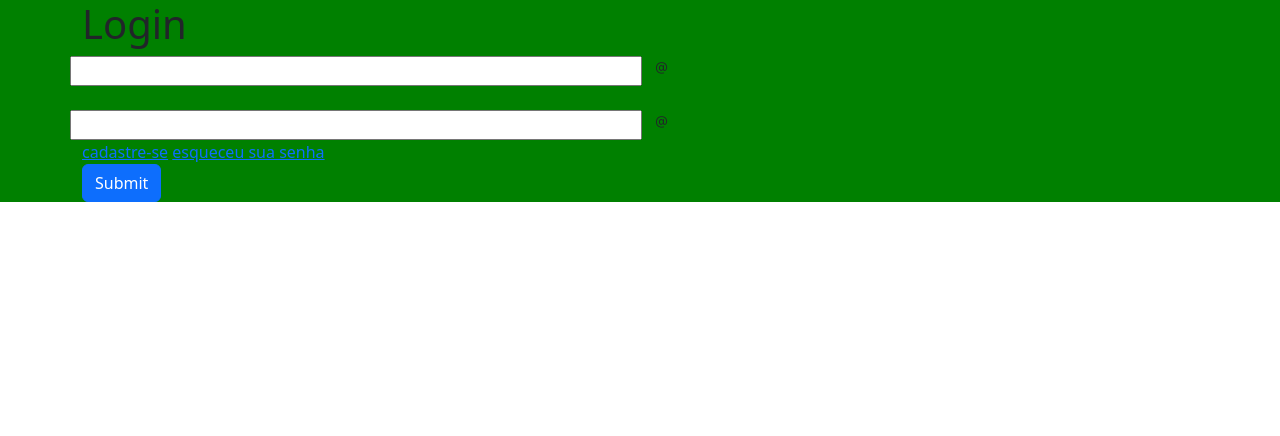
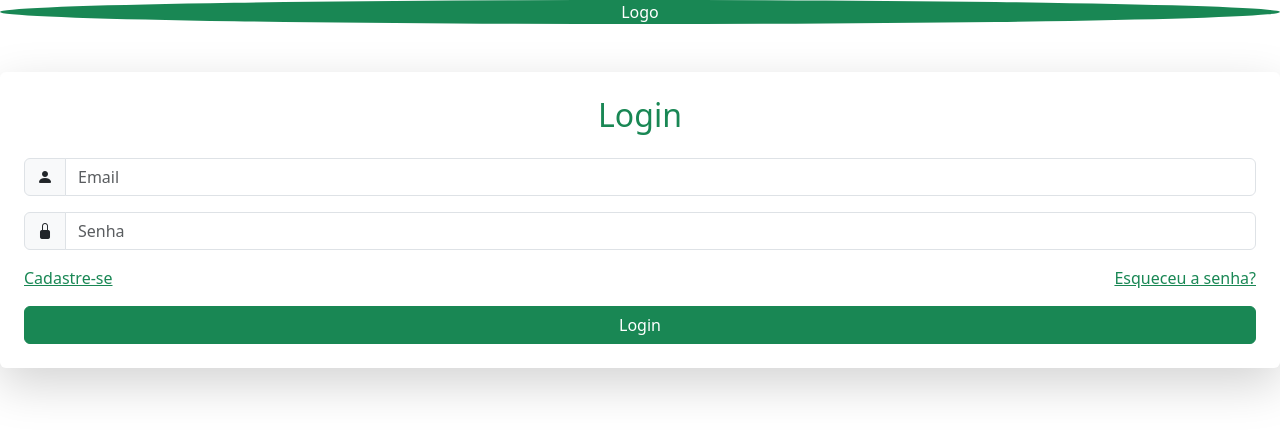
Before and after one commit to DSM2SEM2024/100esperanca, a PHP site: page /tela_login.html in a window 1280 px wide. Shown: the top 436 px of the page. Run offline with PHP 8.4, Linux system fonts and the light colour scheme; some libraries are stand-ins or nearby versions.

Commit message:
código certo que não ta funcionando, o layout é o que a gente quer, mas nãoconsigo alterar os detalhes e as classes do bootstrap tão funcionando de um jeito que não era pra estar

```diff
--- a/FrontEnd/assets/css/tela_login.css
+++ b/FrontEnd/assets/css/tela_login.css
@@ -1,6 +1,28 @@
+/* main, html{
+    background-color: #a5d6a7;
+}
+*{
+    background-color: #fff;
+    border-radius: 15px;
+}
 #sect1{
+    background-color: #a5d6a7;
+    border-radius: 15px;
+    box-shadow: 0 4px 8px rgba(0, 0, 0, 0.2);
+    text-align: center;
     display: flex;
     justify-content: center;
-    background-color: green;
 
 }
+#container{
+    border: solid;
+    border-radius: 15px;
+    width: 200px;
+
+}
+.links{
+    display: flexbox;
+    justify-content: space-between;
+    text-decoration: none;
+
+} */
--- a/FrontEnd/index.html
+++ b/FrontEnd/index.html
@@ -10,8 +10,8 @@
 </head>
 <body>
 
-<a href="gerenciar_usuarios.html">gerenciar_usuarios</a>
-<a href="criar_usuario.html">criar usuario</a>
-<a href="tela_login.html">adiburai </a>
+<a href="gerenciar_usuarios.html">Gerenciar Usuários</a>
+<a href="criar_usuario.html">Criar Usuário</a>
+<a href="tela_login.html">Tela de Login </a>
 </body>
 </html>
--- a/FrontEnd/tela_login.html
+++ b/FrontEnd/tela_login.html
@@ -3,32 +3,62 @@
 <head>
     <meta charset="UTF-8">
     <meta name="viewport" content="width=device-width, initial-scale=1.0">
-    <title>Document</title>
+    <title>Tela de Login</title>
     <link rel="stylesheet" href="node_modules/bootstrap/dist/css/bootstrap.min.css">
     <link rel="stylesheet" href="node_modules/bootstrap-icons/font/bootstrap-icons.css">
     <link rel="stylesheet" href="assets/css/tela_login.css">
 </head>
 <body>
     <main>
-        <section id="sect1">
-        <div class="container">
-            <h1>Login</h1>
-            <div class="row">
-                <input type="email" name="" id="" class="col">
-                <i class="bi bi-at col"></i>
+        <div class="logo bg-success text-white rounded-circle d-flex justify-content-center align-items-center mb-5">
+            Logo
+        </div>
+
+        <section class="login-container bg-white p-4 rounded shadow-lg text-center">
+            <h2 class="text-success mb-4">Login</h2>
+
+            <div class="input-group mb-3">
+                <span class="input-group-text">
+                    <i class="bi bi-person-fill" alt="user" width="20"></i>
+                </span>
+                <input type="email" class="form-control" placeholder="Email" required>
             </div>
-            <br>
-            <div class="row">
-                <input type="password" name="" id="" class="col">
-                <i class="bi bi-at col"></i>
+
+            <div class="input-group mb-3">
+                <span class="input-group-text">
+                    <i class="bi bi-lock-fill" alt="senha" width="20"></i>
+                </span>
+                <input type="password" class="form-control" placeholder="Senha" required>
             </div>
-                <a href="">cadastre-se</a>
-                <a href="">esqueceu sua senha</a>
-                    <br>
-                <input class="btn btn-primary" type="submit" value="Submit">
+
+            <div class="d-flex justify-content-between mb-3">
+                <a href="criar_usuario.html" class="text-decoration-underline text-success">Cadastre-se</a>
+                <a href="#" class="text-decoration-underline text-success">Esqueceu a senha?</a>
+            </div>
+
+            <button class="login-btn btn btn-success w-100">Login</button>
         </section>
     </main>
+</body>
 
-
-</body>
+<!-- </body><section id="sect1">
+    <div class="container">
+        <h1>Login</h1>
+        <div class="row">
+            <input type="email" name="Email" id="" class="col" placeholder="Email">
+            <label for="inputEmail"></label>
+            <i class="bi bi-at col"></i>
+        </div>
+        <br>
+        <div class="row">
+            <input type="password" name="Senha" id="" class="col" placeholder="Senha">
+            <label for="inputSenha"></label>
+            <i class="bi bi-at col"></i>
+        </div>
+            <section class="links">
+            <a  href="">Cadastre-se</a>
+            <a  href="">Esqueceu a Senha?</a>
+        </section><br>
+            <input class="btn btn-primary" type="submit" value="Submit">
+    </section> -->
 </html>
```
Also changed, not shown: FrontEnd/package-lock.json.
